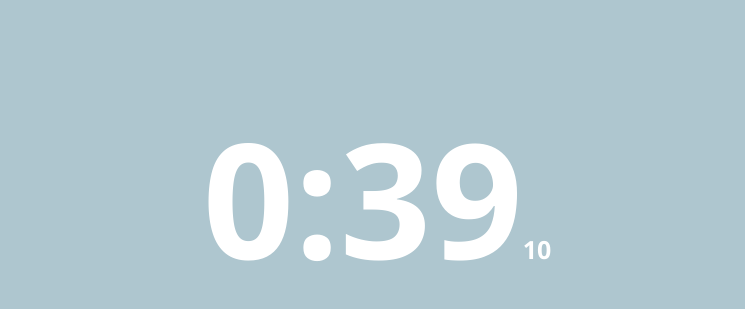
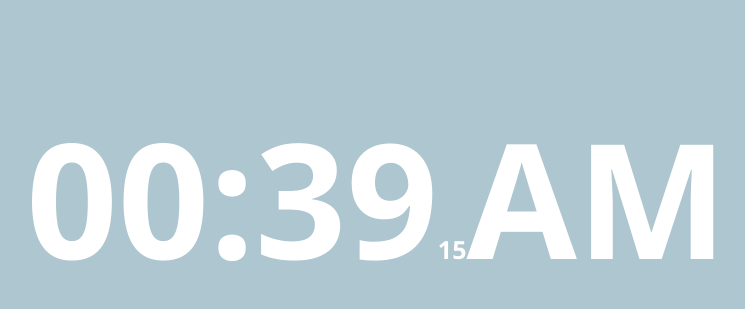
Before and after one commit to nkabrown/digital-clock, a plain HTML site: page index.html in a window 1280 px wide. Shown: the part 160-469 px from the top of the page, without its empty margins (263-1008 px from the left). Drawn offline with nearby package versions, Linux system fonts and the light colour scheme.

Commit message:
Synced clock with my local clock, coded format, added meridiem
Finished the clock elements: always display two digits, added am/pm, styled
seconds, converted from 24hr clock to 12hr clock.

```diff
--- a/index.html
+++ b/index.html
@@ -13,16 +13,36 @@
 				var hour = time.getHours();
 				var mins = time.getMinutes();
 				var secs = time.getSeconds();
+				var meridiem = "AM";
+				if (hour > 12){
+					hour = hour -12;
+					meridiem = "PM";
+				}
+				if (hour === 0){
+					hours = 12;
+				}
+
+				if(secs < 10){
+					secs = "0" + secs;
+				}
+				if(mins < 10){
+					mins = "0" + mins;
+				}
+
+				if(hour <10){
+					hour = "0" + hour;
+				}
 
 				var clock = document.getElementById('clock');
-				clock.innerHTML = "<p>" +hour+ "</p>:<p>" +mins+ "</p><p id='secs'>"+secs+"</p>";
+				clock.innerHTML = "<p>" +hour+ "</p>:<p>" +mins+ "</p><p id='secs'>"+secs+"</p>"+"<p>"+meridiem+"</p>";
 
-				//setInterval(currentTime, 1000);
+				$("#secs").css("font-size", "25px");
+				setInterval(currentTime, 1000);
 			}
 
 				currentTime();
 
-			$("#secs").css("font-size", "25px");
+
 		});
 	</script>
 </head>
```
